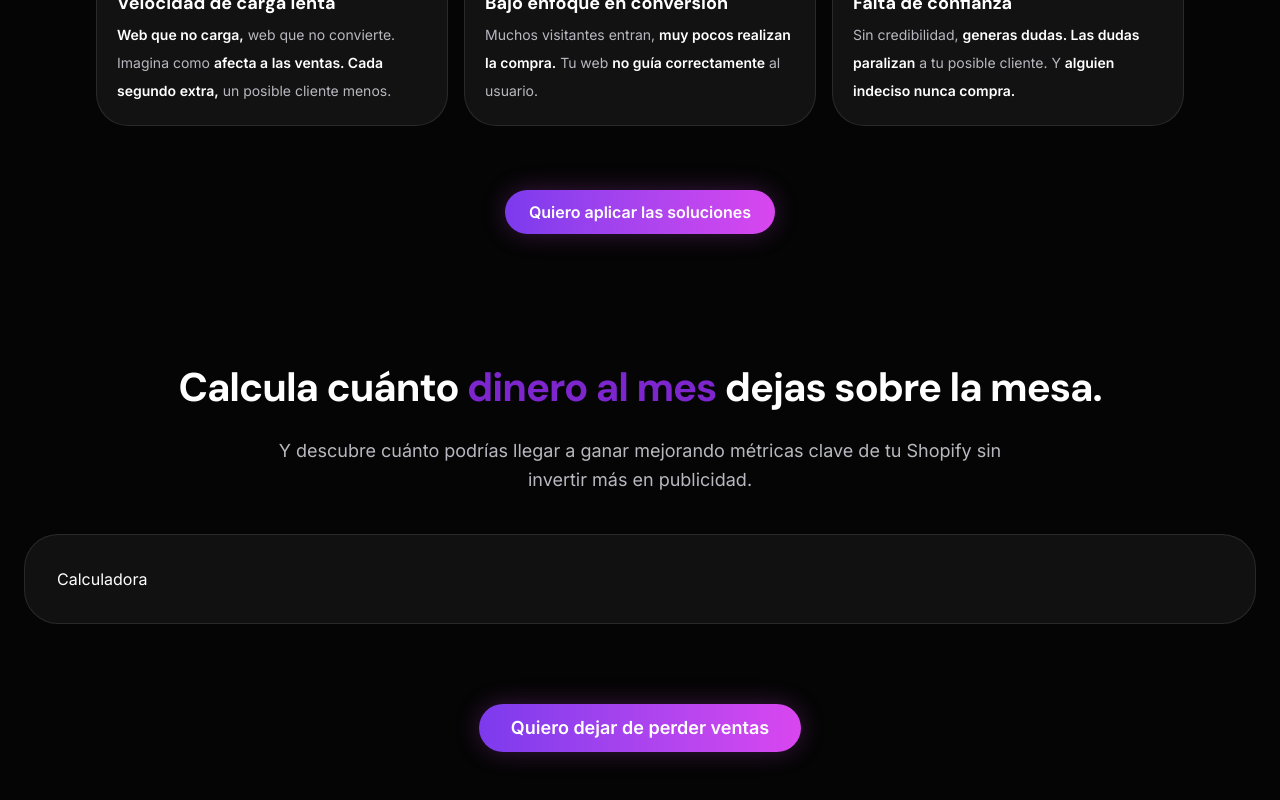
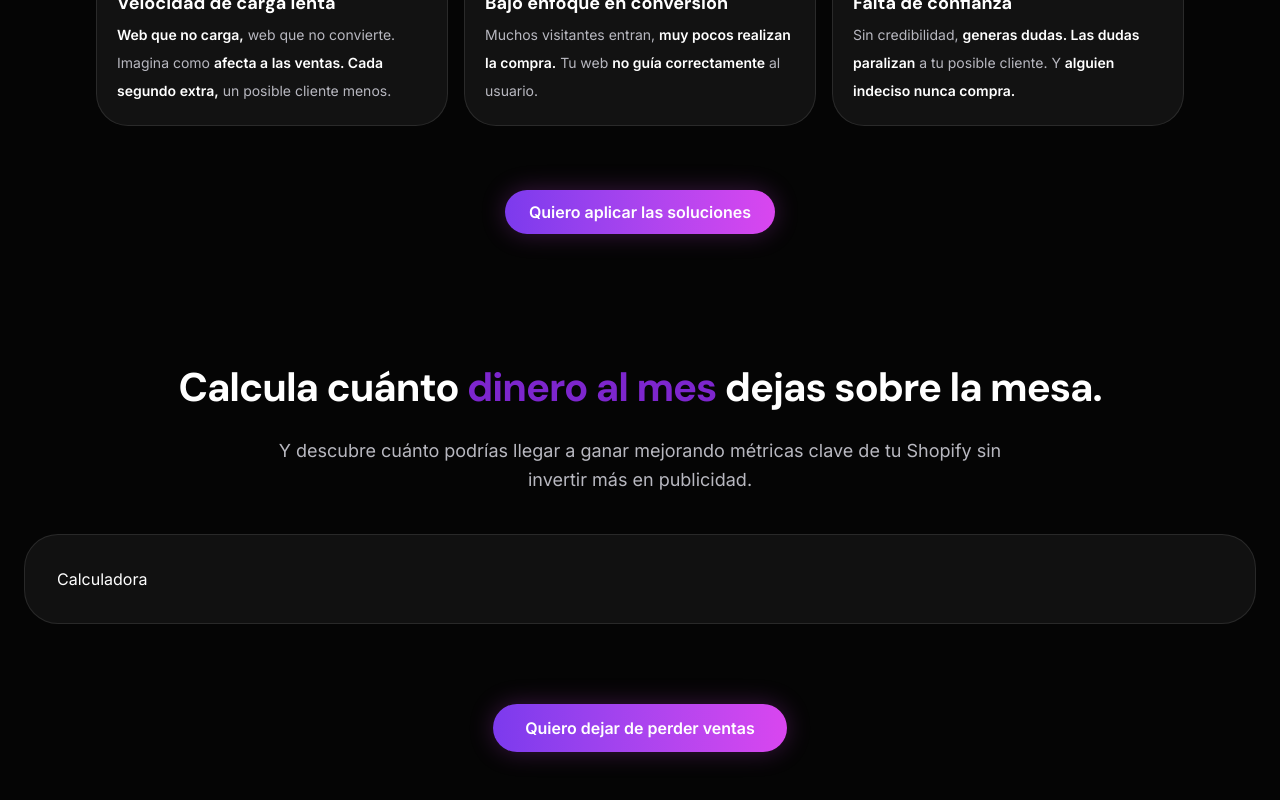
Before and after one commit to MaikelScalate/scalatelab, a Next.js app: page / in a window 1280 px wide. Shown: the part 2497-3297 px from the top of the page. Built offline with nearby package versions, Linux system fonts and the light colour scheme.

Commit message:
Mejorar diseño

```diff
--- a/app/components/sections/CalculatorSection.tsx
+++ b/app/components/sections/CalculatorSection.tsx
@@ -45,7 +45,7 @@ export default function CalculatorSection() {
             className="
               h-12
               px-8
-              text-lg
+              text-2lg
             "
           >
             Quiero dejar de perder ventas
```
